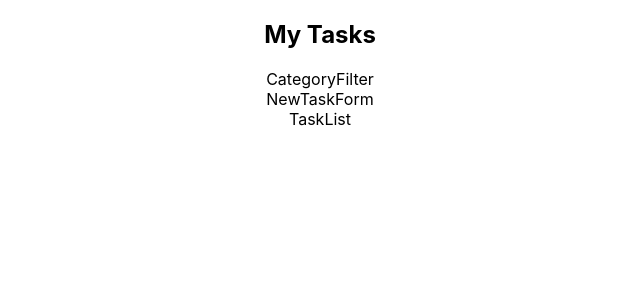
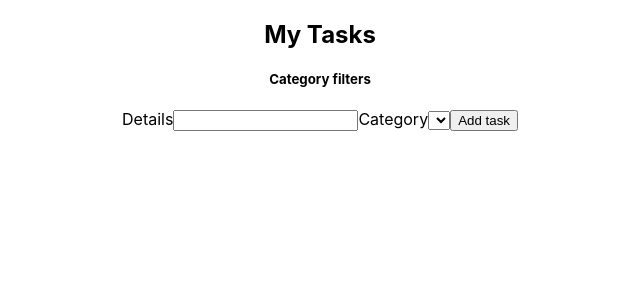
Before and after one commit to JamesHawk585/react-hooks-state-events-mini-project-2, a React (Create React App) app: page / in a window 1280 px wide. Shown: the top 300 px of the page, without its empty margins (320-960 px from the left). Built offline with nearby package versions, Linux system fonts and the light colour scheme.

Commit message:
Adds starter code to TaskList, NewtaskForm, and CategoryFilter

```diff
--- a/src/App.jsx
+++ b/src/App.jsx
@@ -3,7 +3,7 @@ import TaskList from "./TaskList";
 import NewTaskForm from "./NewTaskForm";
 import CategoryFilter from "./CategoryFilter";
 
-export const CATEGORIES = ["All", "Code", "Food", "Money", "Misc"];
+export const categories = ["All", "Code", "Food", "Money", "Misc"];
 
 function App() {
   return (
--- a/src/CategoryFilter.jsx
+++ b/src/CategoryFilter.jsx
@@ -1,9 +1,12 @@
-import React from 'react'
+import React from "react";
 
-const CategoryFilter = () => {
+function CategoryFilter() {
   return (
-    <div>CategoryFilter</div>
-  )
+    <div className="categories">
+      <h5>Category filters</h5>
+      {/* render <button> elements for each category here */}
+    </div>
+  );
 }
 
-export default CategoryFilter
+export default CategoryFilter;
--- a/src/NewTaskForm.jsx
+++ b/src/NewTaskForm.jsx
@@ -1,9 +1,21 @@
-import React from 'react'
+import React from "react";
 
-const NewTaskForm = () => {
+function NewTaskForm() {
   return (
-    <div>NewTaskForm</div>
-  )
+    <form className="new-task-form">
+      <label>
+        Details
+        <input type="text" name="text" />
+      </label>
+      <label>
+        Category
+        <select name="category">
+          {/* render <option> elements for each category here */}
+        </select>
+      </label>
+      <input type="submit" value="Add task" />
+    </form>
+  );
 }
 
-export default NewTaskForm
+export default NewTaskForm;
--- a/src/TaskList.jsx
+++ b/src/TaskList.jsx
@@ -1,9 +1,11 @@
-import React from 'react'
+import React from "react";
 
-const TaskList = () => {
+function TaskList() {
   return (
-    <div>TaskList</div>
-  )
+    <div className="tasks">
+      {/* display a list of tasks using Task component */}
+    </div>
+  );
 }
 
-export default TaskList
+export default TaskList;
```
